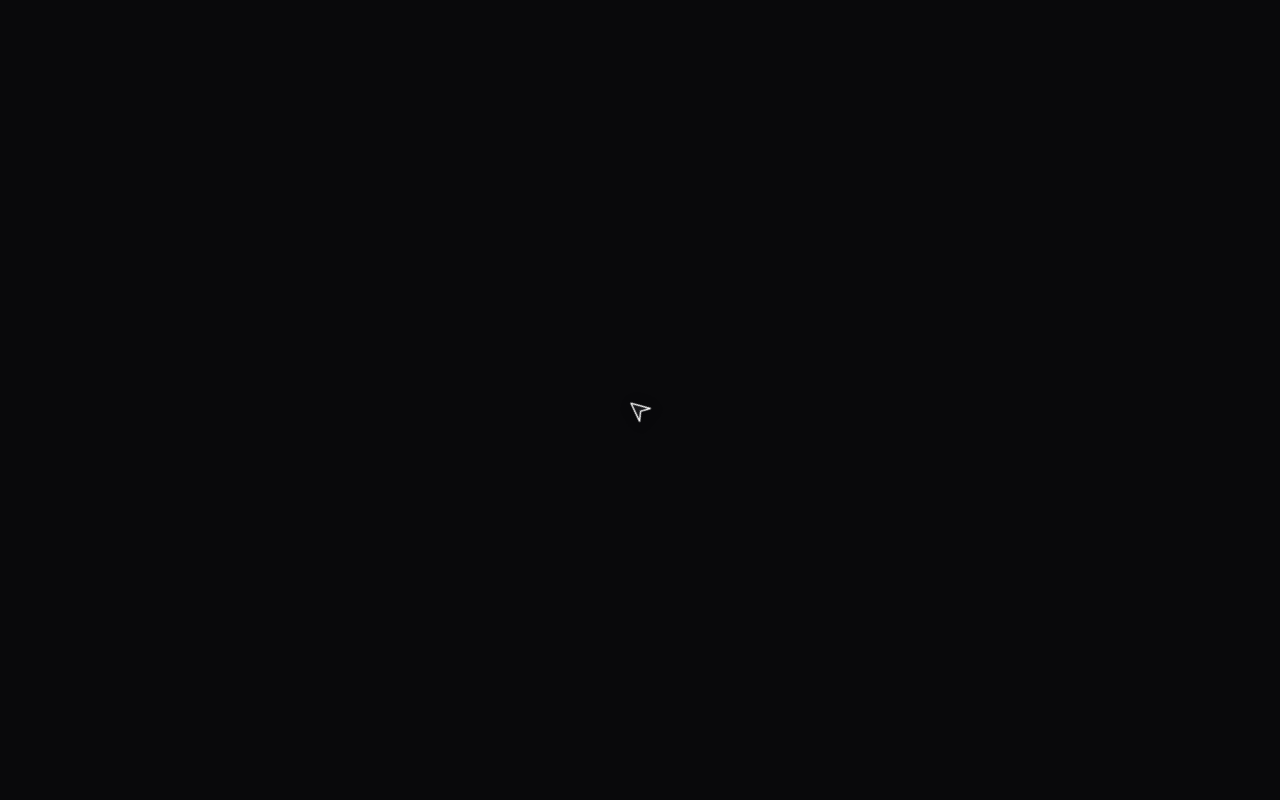
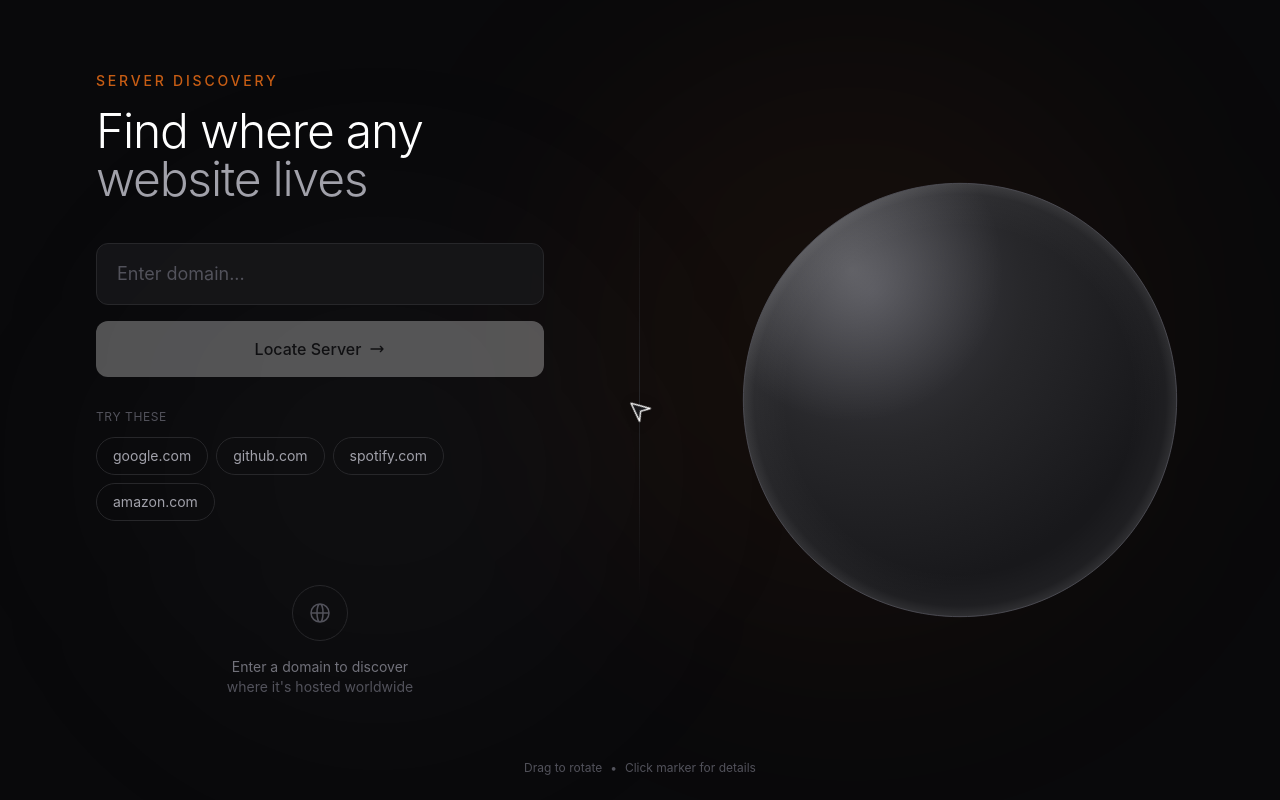
Before and after one commit to volkanakyel/locate-website, a Nuxt app: page / in a window 1280 px wide. Built offline with nearby package versions, Linux system fonts and the light colour scheme; no server answers; a web font is replaced by a local one.

Commit message:
add main page

```diff
--- /dev/null
+++ b/pages/index.vue
@@ -0,0 +1,181 @@
+<template>
+  <div class="min-h-[100dvh] bg-zinc-950 relative overflow-hidden">
+    <div class="fixed inset-0 pointer-events-none overflow-hidden">
+      <div class="absolute -top-[20%] left-1/2 -translate-x-1/2 lg:translate-x-0 lg:left-auto lg:right-[10%] lg:top-[5%] w-[80vw] h-[80vw] max-w-[600px] max-h-[600px] bg-orange-500/5 rounded-full blur-[100px] lg:blur-[120px]"></div>
+      <div class="absolute -bottom-[10%] left-1/2 -translate-x-1/2 lg:translate-x-0 lg:left-[10%] lg:bottom-[10%] w-[70vw] h-[70vw] max-w-[500px] max-h-[500px] bg-zinc-500/5 rounded-full blur-[80px] lg:blur-[100px]"></div>
+      <div class="lg:hidden absolute top-[30%] left-1/2 -translate-x-1/2 w-[100vw] h-[60vh] bg-orange-500/[0.02] rounded-full blur-[80px]"></div>
+    </div>
+
+    <div class="relative z-10 min-h-[100dvh] flex flex-col lg:flex-row">
+      <div
+        class="relative w-full lg:w-1/2 h-[45vh] sm:h-[50vh] lg:h-screen order-1 lg:order-2 flex items-center justify-center"
+        :class="{ 'globe-active': hasSearched }"
+      >
+        <div class="relative w-full h-full flex items-center justify-center p-4 sm:p-8 lg:p-12">
+          <div class="relative w-full h-full max-w-[400px] lg:max-w-[500px] aspect-square flex items-center justify-center globe-wrapper">
+            <InteractiveGlobe :target-location="targetLocation" />
+          </div>
+        </div>
+      </div>
+      <div class="relative w-full lg:w-1/2 min-h-[55vh] lg:min-h-screen order-2 lg:order-1 flex items-start lg:items-center justify-center">
+        <div class="absolute inset-0 bg-gradient-to-b from-transparent via-zinc-950/80 to-zinc-950 lg:hidden pointer-events-none z-10"></div>
+
+        <div class="relative z-20 w-full px-6 sm:px-8 lg:px-12 xl:px-20 py-8 lg:py-0">
+          <ServerLocationForm
+            @search="handleSearch"
+            :loading="loading"
+            :has-result="hasSearched"
+          />
+        </div>
+
+        <div class="hidden lg:block absolute right-0 top-1/2 -translate-y-1/2 w-px h-1/2 bg-gradient-to-b from-transparent via-zinc-800 to-transparent"></div>
+      </div>
+    </div>
+
+    <div class="fixed bottom-0 inset-x-0 z-20 pointer-events-none">
+      <div class="flex justify-center pb-4 lg:pb-6">
+        <div class="flex items-center gap-2 text-zinc-600 text-xs">
+          <span class="hidden sm:inline">Drag to rotate</span>
+          <span class="hidden sm:inline">•</span>
+          <span>Click marker for details</span>
+        </div>
+      </div>
+    </div>
+  </div>
+</template>
+
+<script setup lang="ts">
+import { ref } from 'vue'
+
+interface ServerLocation {
+  country: string
+  city: string
+  ip: string
+  coordinates: { lat: number; lon: number }
+  provider: string
+  countryCode: string
+}
+
+// Mock data for server locations
+const mockServerData: Record<string, ServerLocation> = {
+  'google.com': {
+    country: 'United States',
+    city: 'Mountain View, CA',
+    ip: '142.250.185.46',
+    coordinates: { lat: 37.4056, lon: -122.0775 },
+    provider: 'Google LLC',
+    countryCode: 'US'
+  },
+  'github.com': {
+    country: 'United States',
+    city: 'San Francisco, CA',
+    ip: '140.82.121.4',
+    coordinates: { lat: 37.7749, lon: -122.4194 },
+    provider: 'GitHub, Inc.',
+    countryCode: 'US'
+  },
+  'bbc.co.uk': {
+    country: 'United Kingdom',
+    city: 'London',
+    ip: '151.101.192.81',
+    coordinates: { lat: 51.5074, lon: -0.1278 },
+    provider: 'BBC',
+    countryCode: 'GB'
+  },
+  'alibaba.com': {
+    country: 'China',
+    city: 'Hangzhou',
+    ip: '106.11.248.146',
+    coordinates: { lat: 30.2741, lon: 120.1551 },
+    provider: 'Alibaba Group',
+    countryCode: 'CN'
+  },
+  'amazon.com': {
+    country: 'United States',
+    city: 'Seattle, WA',
+    ip: '205.251.242.103',
+    coordinates: { lat: 47.6062, lon: -122.3321 },
+    provider: 'Amazon.com, Inc.',
+    countryCode: 'US'
+  },
+  'spotify.com': {
+    country: 'Sweden',
+    city: 'Stockholm',
+    ip: '35.186.224.25',
+    coordinates: { lat: 59.3293, lon: 18.0686 },
+    provider: 'Spotify AB',
+    countryCode: 'SE'
+  },
+  'toyota.com': {
+    country: 'Japan',
+    city: 'Tokyo',
+    ip: '23.55.161.147',
+    coordinates: { lat: 35.6762, lon: 139.6503 },
+    provider: 'Toyota Motor Corp',
+    countryCode: 'JP'
+  },
+  'samsung.com': {
+    country: 'South Korea',
+    city: 'Seoul',
+    ip: '52.85.132.99',
+    coordinates: { lat: 37.5665, lon: 126.9780 },
+    provider: 'Samsung Electronics',
+    countryCode: 'KR'
+  }
+}
+
+const loading = ref(false)
+const hasSearched = ref(false)
+const targetLocation = ref<{ lat: number; lon: number; country: string; city: string } | null>(null)
+
+const handleSearch = async (domain: string) => {
+  loading.value = true
+
+  // Simulate API delay
+  await new Promise(resolve => setTimeout(resolve, 1200))
+
+  // Clean domain input
+  const cleanDomain = domain.replace(/^https?:\/\//, '').replace(/\/.*$/, '').toLowerCase()
+
+  // Get mock data or default to Google
+  const serverData = mockServerData[cleanDomain] || mockServerData['google.com']
+
+  // Update globe with location
+  targetLocation.value = {
+    lat: serverData.coordinates.lat,
+    lon: serverData.coordinates.lon,
+    country: serverData.country,
+    city: serverData.city
+  }
+
+  loading.value = false
+  hasSearched.value = true
+}
+</script>
+
+<style scoped>
+@keyframes bounce-subtle {
+  0%, 100% { transform: translateX(-50%) translateY(0); }
+  50% { transform: translateX(-50%) translateY(4px); }
+}
+
+.animate-bounce-subtle {
+  animation: bounce-subtle 2s ease-in-out infinite;
+}
+
+.globe-wrapper {
+  transition: transform 0.6s cubic-bezier(0.16, 1, 0.3, 1);
+}
+
+.globe-active .globe-wrapper {
+  transform: scale(1.02);
+}
+
+/* Safe area padding for iPhone notch */
+@supports (padding-bottom: env(safe-area-inset-bottom)) {
+  .min-h-\[100dvh\] {
+    min-height: 100dvh;
+    padding-bottom: env(safe-area-inset-bottom);
+  }
+}
+</style>
```
